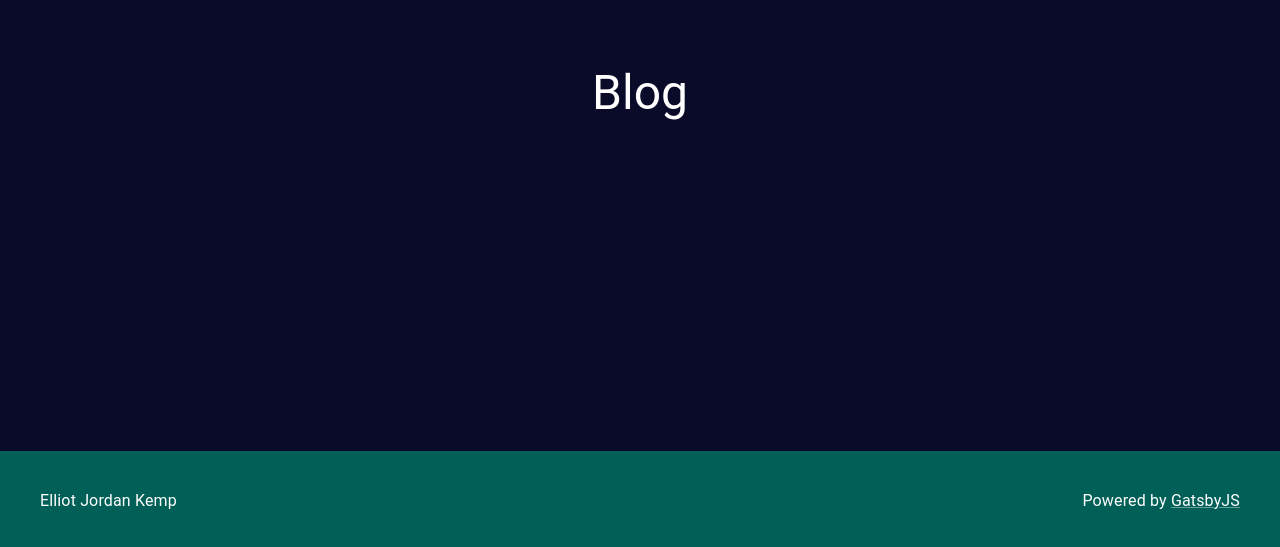
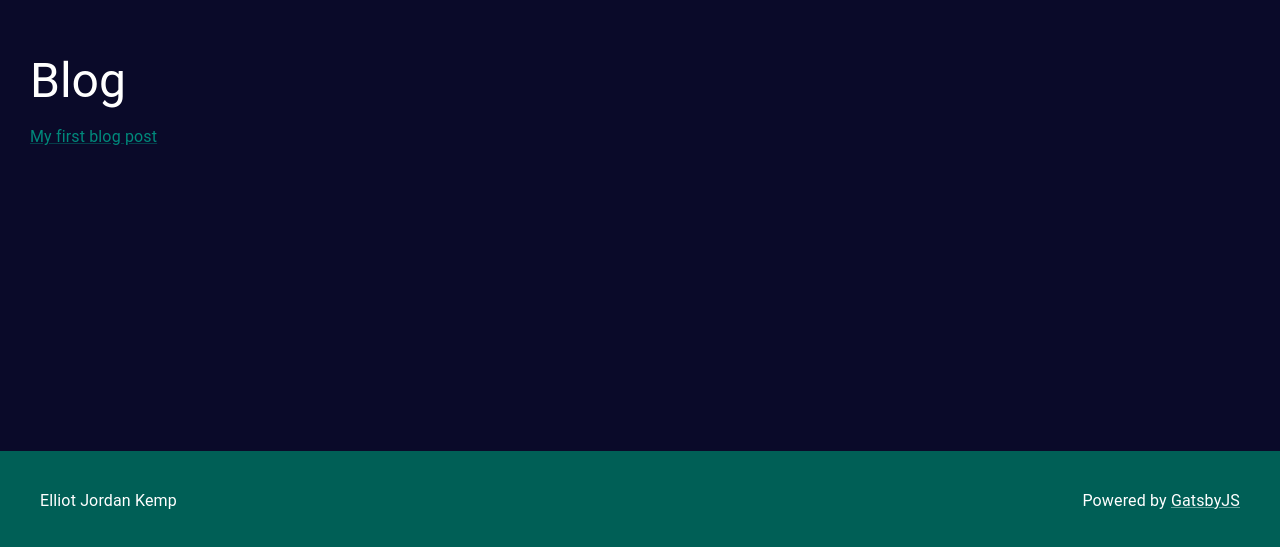
Before and after one commit to E-Kemp/personal-site-v5-node-16, a Gatsby site: page /blog in a window 1280 px wide. Shown: the part 249-796 px from the top of the page. Built offline with nearby package versions, Linux system fonts and the light colour scheme; Gatsby itself is replaced by a stand-in of ours.

Commit message:
Added blog index

```diff
--- a/src/pages/blog.tsx
+++ b/src/pages/blog.tsx
@@ -1,19 +1,56 @@
 import * as React from 'react'
-import type { HeadFC, PageProps } from 'gatsby'
-import { Box, Card, Link, Paper, Typography } from '@mui/material'
+import { graphql, HeadFC, PageProps } from 'gatsby'
+import { Box, Card, Link, List, Paper, Typography } from '@mui/material'
 import Layout from '../components/layout'
 import Grid2 from '@mui/material/Unstable_Grid2/Grid2'
 
-const IndexPage: React.FC<PageProps> = () => {
+interface BlogPageProps {
+  allMarkdownRemark: {
+    edges: {
+      node: {
+        frontmatter: {
+          date: string
+          slug: string
+          title: string
+        }
+      }
+    }[]
+  }
+}
+
+const BlogPage: React.FC<PageProps<BlogPageProps>> = ({ data }) => {
+  const { allMarkdownRemark } = data
+  const posts = allMarkdownRemark.edges
   return (
-    <Layout vc hc>
+    <Layout vc>
       <Typography variant="h3" gutterBottom>
         Blog
       </Typography>
+      {posts.map(({ node: { frontmatter } }) => (
+        <Link key={frontmatter.title} href={`/blog${frontmatter.slug}`}>
+          {frontmatter.title}
+        </Link>
+      ))}
     </Layout>
   )
 }
 
-export default IndexPage
+export const pageQuery = graphql`
+  query {
+    allMarkdownRemark(sort: { fields: frontmatter___date }) {
+      edges {
+        node {
+          frontmatter {
+            date
+            slug
+            title
+          }
+        }
+      }
+    }
+  }
+`
+
+export default BlogPage
 
 export const Head: HeadFC = () => <title>Home Page</title>
--- a/src/pages/blog/{markdownRemark.frontmatter__slug}.jsx
+++ b/src/pages/blog/{markdownRemark.frontmatter__slug}.tsx
@@ -1,9 +1,9 @@
 import * as React from 'react'
-import { graphql } from 'gatsby'
+import { graphql, PageProps } from 'gatsby'
 import Layout from '../../components/layout'
 import { Typography } from '@mui/material'
 
-const BlogPostTemplate = ({ data }) => {
+const BlogPostTemplate: React.FC<PageProps> = ({ data }) => {
   const { markdownRemark } = data
   const { frontmatter, html } = markdownRemark
   return (
@@ -18,6 +18,7 @@ const BlogPostTemplate = ({ data }) => {
 export const pageQuery = graphql`
   query ($id: String!) {
     markdownRemark(id: { eq: $id }) {
+      id
       html
       frontmatter {
         date(formatString: "MMMM DD, YYYY")
```
